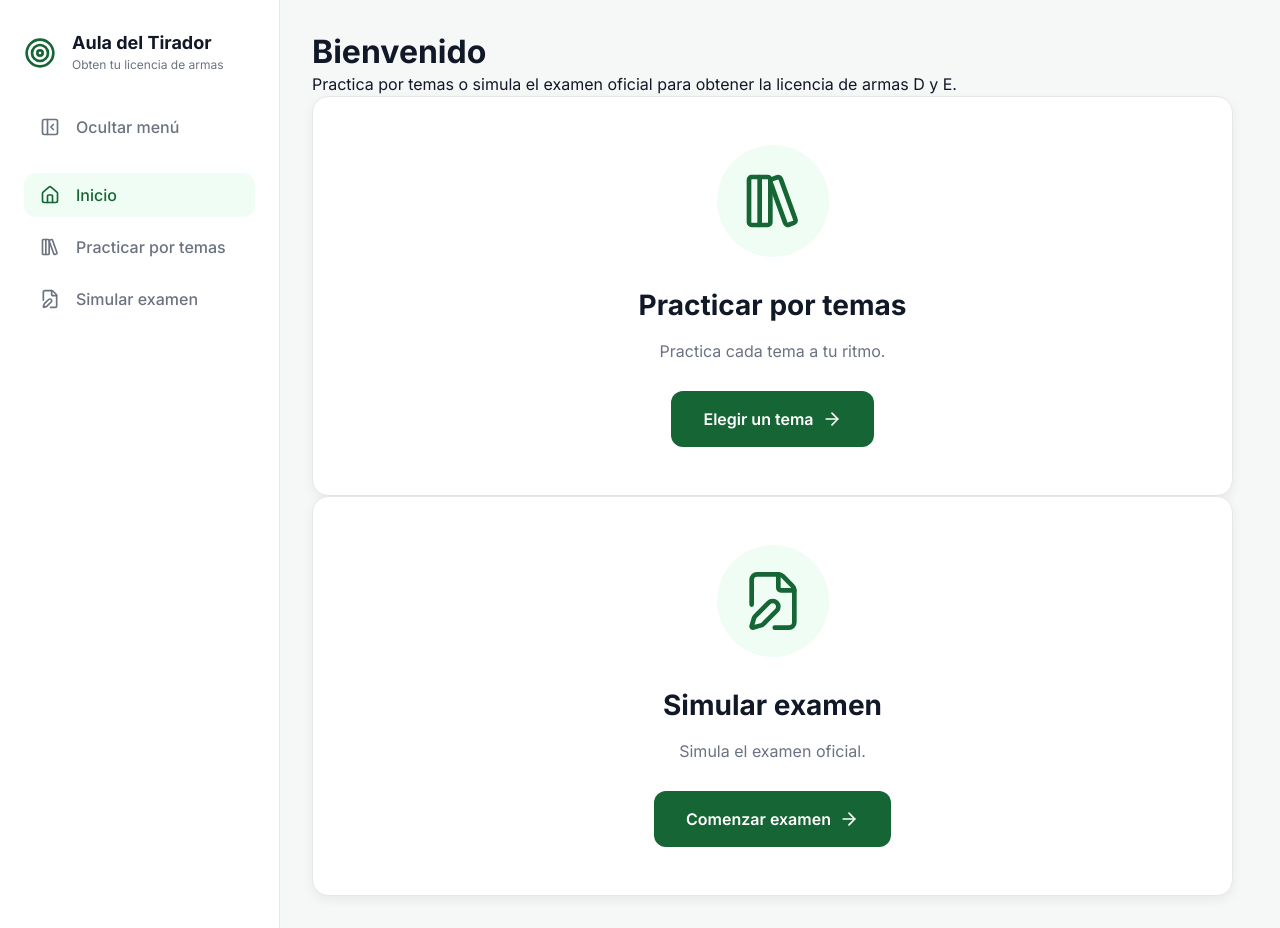
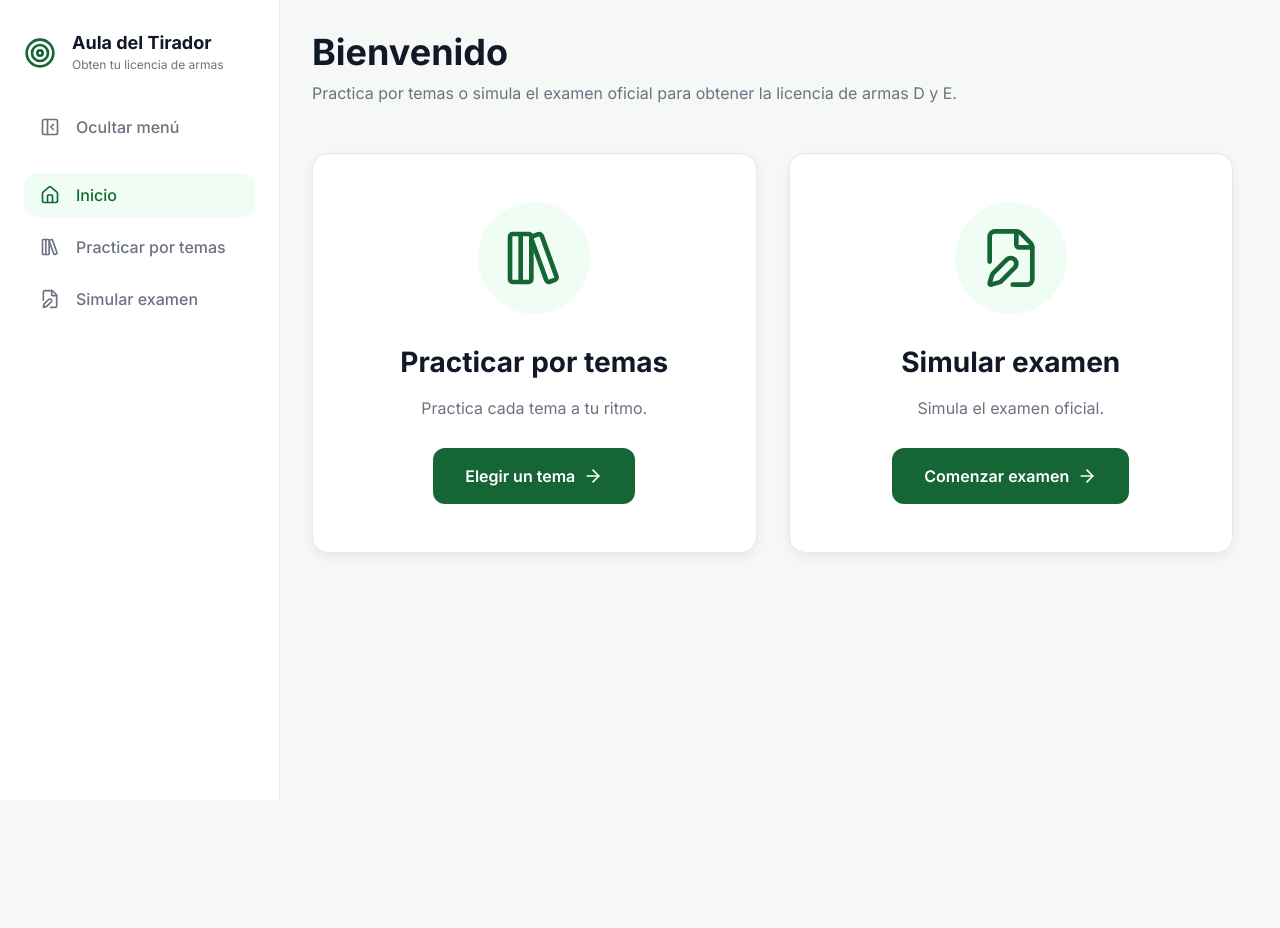
Before and after one commit to ManuelSanchis/aula-del-tirador, a React app in the folder app/: page / in a window 1280 px wide. After the commit the page ends 800 px from the top, so only its background shows below. Built offline with nearby package versions, Linux system fonts and the light colour scheme; the HTML template or start-up script is replaced by a standard one.

Commit message:
feat: add HomePage styles

```diff
--- /dev/null
+++ b/app/src/pages/HomePage.module.css
@@ -0,0 +1,53 @@
+.page {
+  display: flex;
+  flex-direction: column;
+
+  width: 100%;
+  max-width: var(--content-max-width);
+  margin-inline: auto;
+  gap: var(--spacing-xl);
+}
+
+.header {
+  display: flex;
+  flex-direction: column;
+
+  gap: var(--spacing-xs);
+}
+
+.title {
+  margin: 0;
+
+  font-size: var(--font-size-4xl);
+  font-weight: 700;
+  line-height: 1.15;
+}
+
+.description {
+  margin: 0;
+
+  font-size: var(--font-size-base);
+
+  color: var(--color-text-muted);
+}
+
+.cards {
+  display: grid;
+  grid-template-columns: repeat(2, minmax(0, 1fr));
+
+  gap: var(--spacing-lg);
+}
+
+@media (width <= 768px) {
+  .page {
+    gap: var(--spacing-lg);
+  }
+
+  .title {
+    font-size: var(--font-size-3xl);
+  }
+
+  .cards {
+    grid-template-columns: 1fr;
+  }
+}
--- a/app/src/pages/HomePage.tsx
+++ b/app/src/pages/HomePage.tsx
@@ -1,18 +1,20 @@
 import { ActionCard } from '@/components/ActionCard';
 import { HOME_CARDS } from '@/config/homeCards.config';
 
+import styles from './HomePage.module.css';
+
 export const HomePage = () => {
   return (
-    <div>
-      <header>
-        <h1>Bienvenido</h1>
+    <div className={styles.page}>
+      <header className={styles.header}>
+        <h1 className={styles.title}>Bienvenido</h1>
 
-        <p>
+        <p className={styles.description}>
           Practica por temas o simula el examen oficial para obtener la licencia de armas D y E.
         </p>
       </header>
 
-      <div>
+      <div className={styles.cards}>
         {HOME_CARDS.map(({ icon, title, description, to, buttonText }) => (
           <ActionCard
             key={to}
```
